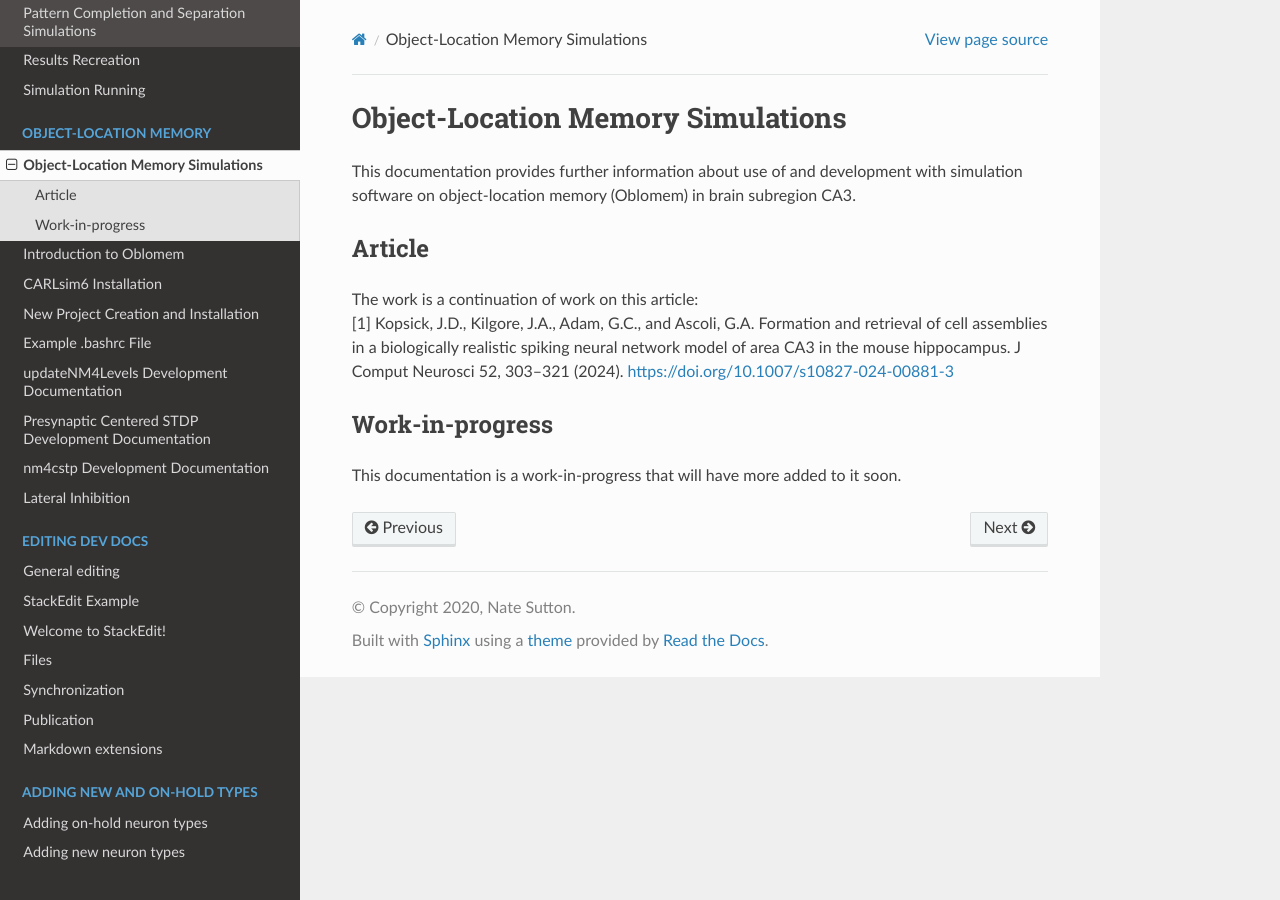
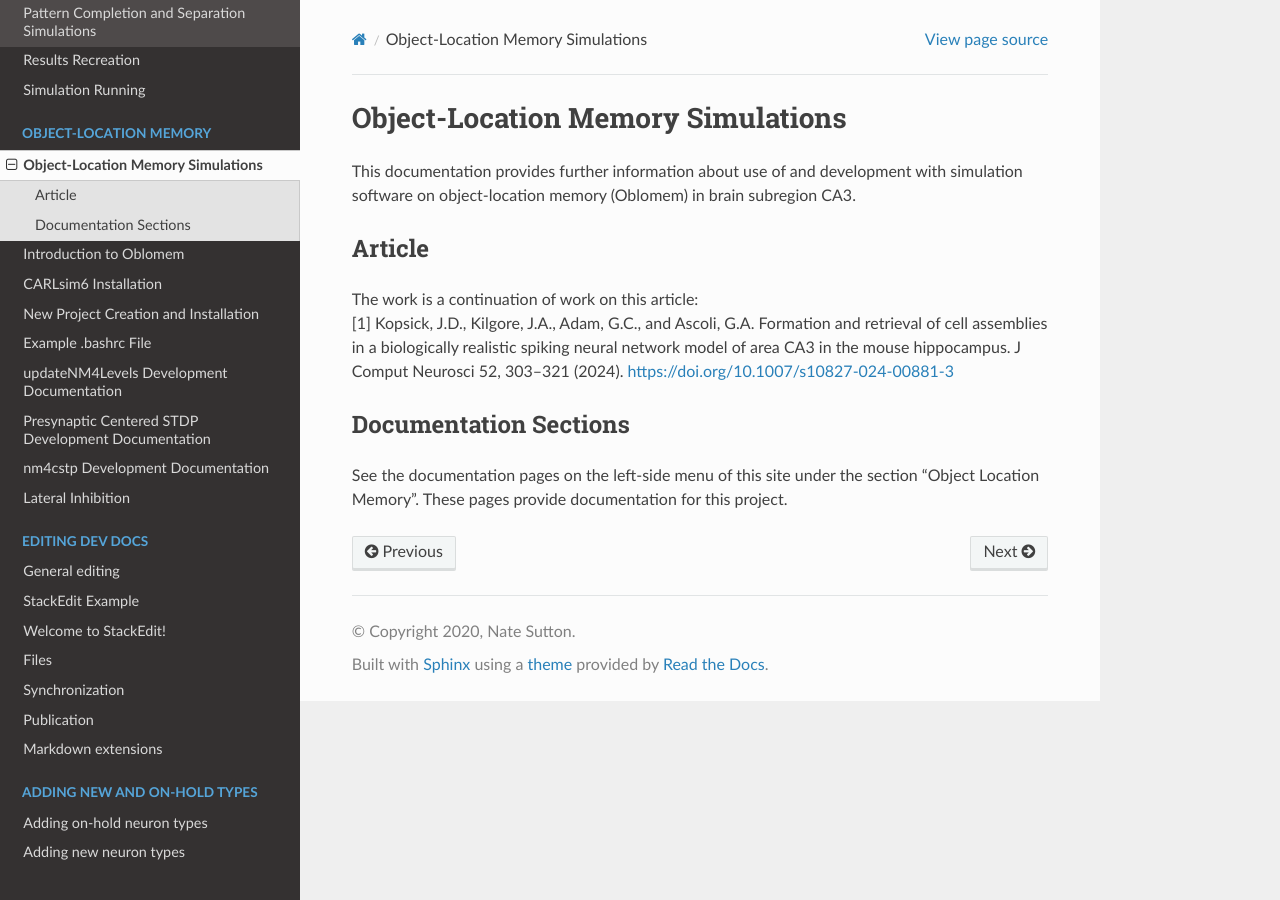
Before and after one commit to Hippocampome-Org/hco_dev_docs, a Sphinx documentation site: the page built from docs/oblomem/overview.md, in a window 1280 px wide. Built offline with Sphinx 7.4.7 and the Read the Docs theme 3.1.0, drawn with Linux system fonts in a browser that asks for light colours.

Commit message:
updated overview

```diff
--- a/docs/oblomem/overview.md
+++ b/docs/oblomem/overview.md
@@ -8,6 +8,6 @@ This documentation provides further information about use of and development wit
 The work is a continuation of work on this article:
 <br>\[1\] Kopsick, J.D., Kilgore, J.A., Adam, G.C., and Ascoli, G.A. Formation and retrieval of cell assemblies in a biologically realistic spiking neural network model of area CA3 in the mouse hippocampus. J Comput Neurosci 52, 303–321 (2024). [https://doi.org/10.1007/s10827-024-00881-3](https://doi.org/10.1007/s10827-024-00881-3)
 
-## Work-in-progress
+## Documentation Sections
 
-This documentation is a work-in-progress that will have more added to it soon.
+See the documentation pages on the left-side menu of this site under the section "Object Location Memory". These pages provide documentation for this project.
```
